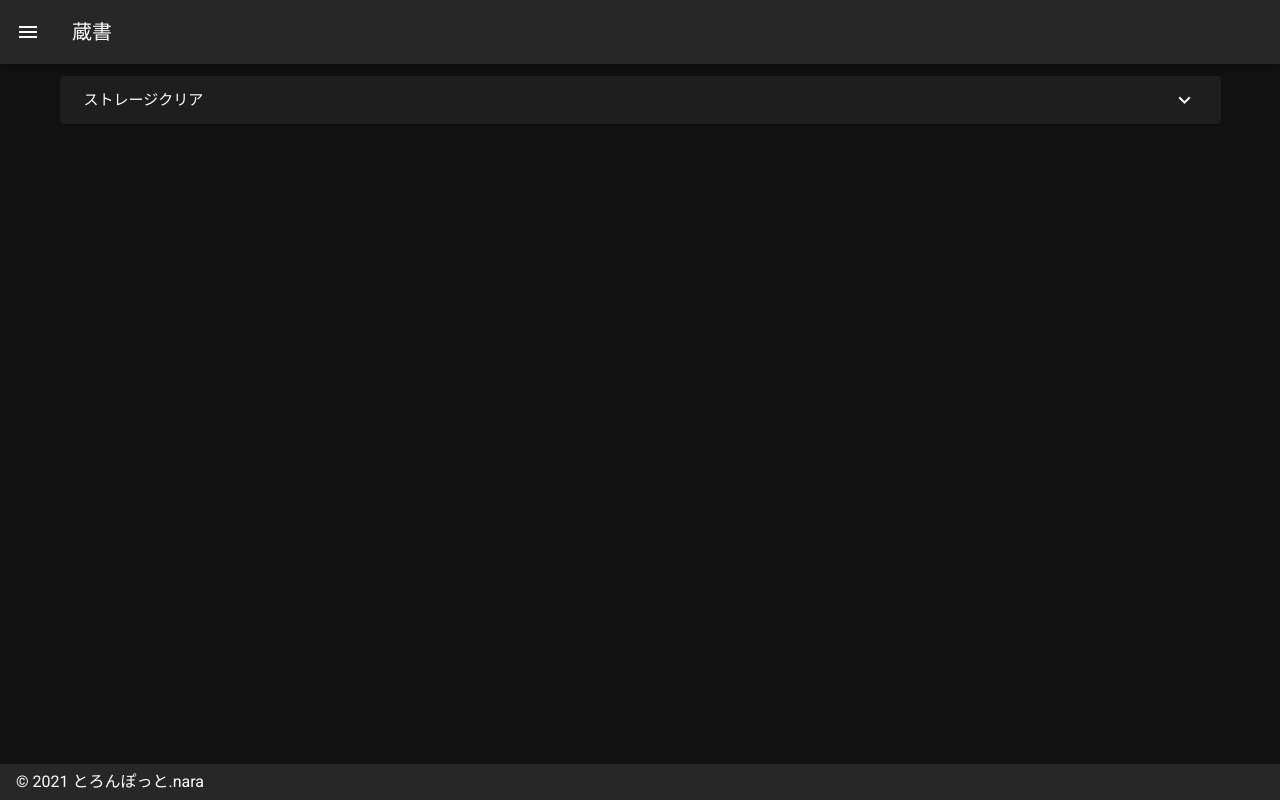
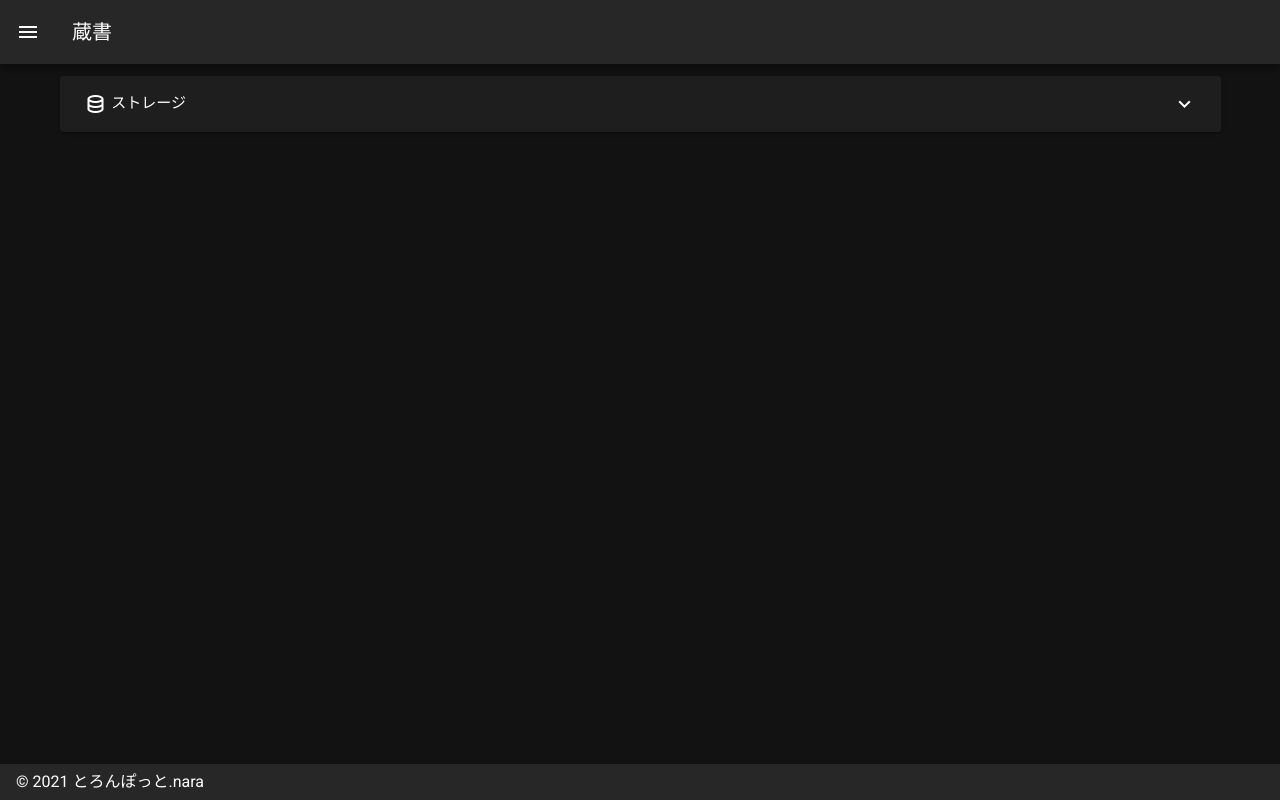
Before and after one commit to NAKNAO-nnct/Library, a Nuxt app in the folder src/: page /setting in a window 1280 px wide. Built offline with nearby package versions, Linux system fonts and the light colour scheme.

Commit message:
UI修正

```diff
--- a/src/pages/setting.vue
+++ b/src/pages/setting.vue
@@ -1,10 +1,14 @@
 <template>
   <v-expansion-panels>
     <v-expansion-panel>
-      <v-expansion-panel-header> ストレージクリア </v-expansion-panel-header>
+      <v-expansion-panel-header>
+        <span> <v-icon>mdi-database-outline</v-icon> ストレージ </span>
+      </v-expansion-panel-header>
       <v-expansion-panel-content>
         LocalStorageのデータをクリアします。
-        <v-btn block @click="clearStorage"> データクリア </v-btn>
+        <v-btn block @click="clearStorage">
+          LocalStorageのデータをクリア
+        </v-btn>
       </v-expansion-panel-content>
     </v-expansion-panel>
   </v-expansion-panels>
```
